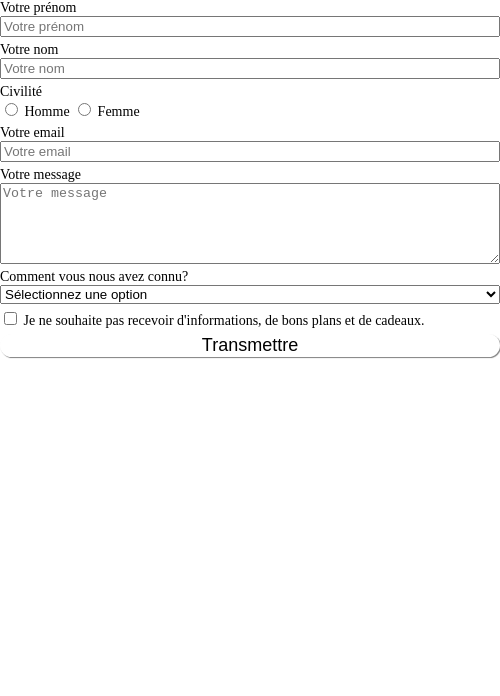
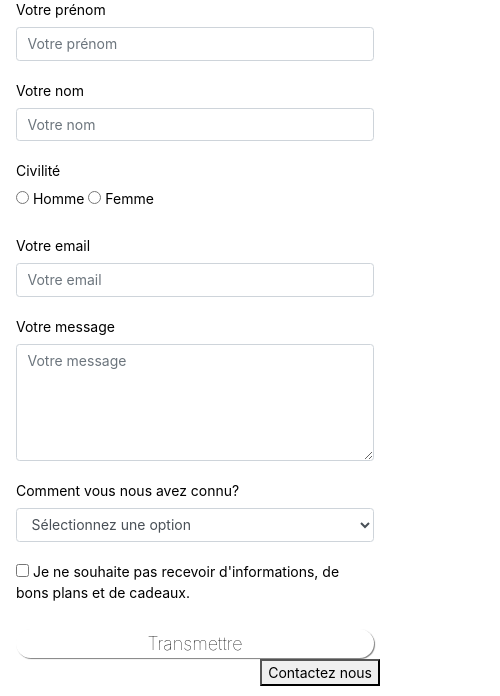
Before and after one commit to atm2117/chillofullstack_lecture, a plain HTML site: page html-css/courses/contact.html in a window 390 px wide. Shown: the part 148-844 px from the top of the page, 500 px wide, since content can reach past the window. Drawn offline with nearby package versions, Linux system fonts and the light colour scheme.

Commit message:
Ajout du contenu des media query

```diff
--- a/html-css/courses/contact.html
+++ b/html-css/courses/contact.html
@@ -1,7 +1,16 @@
-<!DOCTYPE html>
+<!doctype html>
 <html lang="en">
   <head>
-    <link rel="stylesheet" href="./styles/styles.css">
+    <title>Contact</title>
+    <meta name="viewport" content="width=device-width, initial-scale=1.0" />
+    <link
+      href="https://cdn.jsdelivr.net/npm/bootstrap@6.0.0-alpha.1/dist/css/bootstrap.min.css"
+      rel="stylesheet"
+      integrity="sha384-B/GM4XqrwHnWXNOWMbloTmrYXZg10cakYGmpfsR/bbzQ6JAJI4ihuyADKLnBgrCe"
+      crossorigin="anonymous"
+    />
+    <!-- <script type="module" src="https://cdn.jsdelivr.net/npm/bootstrap@6.0.0-alpha.1/dist/js/bootstrap.bundle.min.js" integrity="sha384-1a/pXj49ZQ1aHEmrJ+gMw1otqoVsYwlEnlD8mIfY2TV03r20Y0CN7uqx1tQogjPL" crossorigin="anonymous"></script> -->
+    <link rel="stylesheet" href="./styles/styles.css" />
   </head>
   <body>
     <ul>
@@ -13,37 +22,58 @@
 
     <h1>Contact</h1>
     <form class="formulaire">
-        <div class="formulaire">
       <div class="form-group">
         <label for="firstName">Votre prénom</label>
-                <input type="text" name="firstName" id="firstName" placeholder="Votre prénom" class="input">
+        <input
+          type="text"
+          name="firstName"
+          id="firstName"
+          placeholder="Votre prénom"
+          class="input form-control"
+        />
       </div>
-            <div class="form-group">
+      <div class="form-group form-field">
         <label for="lastName">Votre nom</label>
-                <input type="text" name="lastName" id="lastName" placeholder="Votre nom" class="input">
+        <input
+          type="text"
+          name="lastName"
+          id="lastName"
+          placeholder="Votre nom"
+          class="input form-control"
+        />
       </div>
       <div class="form-group">
         <label for="civilité">Civilité</label>
         <div class="radio-group" aria-labelledby="civilité">
-                    <input type="radio" name="gender" id="male" value="male">
+          <input type="radio" name="gender" id="male" value="male" />
           <label for="male">Homme</label>
-                    <input type="radio" name="gender" id="female" value="female">
+          <input type="radio" name="gender" id="female" value="female" />
           <label for="female">Femme</label>
         </div>
       </div>
-
-            </div>
       <div class="form-group">
         <label for="email">Votre email</label>
-                <input type="email" name="email" id="email" placeholder="Votre email" class="input">
+        <input
+          type="email"
+          name="email"
+          id="email"
+          placeholder="Votre email"
+          class="input form-control"
+        />
       </div>
       <div class="form-group">
         <label for="message">Votre message</label>
-                <textarea rows="5" name="message" id="message" placeholder="Votre message" class="input"></textarea>
+        <textarea
+          rows="5"
+          name="message"
+          id="message"
+          placeholder="Votre message"
+          class="input form-control"
+        ></textarea>
       </div>
       <div class="form-group">
         <label for="source">Comment vous nous avez connu?</label>
-                <select name="source" id="source" class="input">
+        <select name="source" id="source" class="input form-control">
           <option value="">Sélectionnez une option</option>
           <option value="friend">Par un ami</option>
           <option value="social_media">Réseaux sociaux</option>
@@ -53,12 +83,15 @@
       </div>
       <div class="form-group">
         <label for="information">
-                    <input type="checkbox" name="information" id="information">
-                    Je ne souhaite pas recevoir d'informations, de bons plans et de cadeaux.
+          <input type="checkbox" name="information" id="information" />
+          Je ne souhaite pas recevoir d'informations, de bons plans et de
+          cadeaux.
         </label>
       </div>
       <button type="button" class="button">Transmettre</button>
-        </div>
-
-    </div>
+    </form>
+    <button type="button" class="btn-contact btn-solid theme-success">
+      Contactez nous
+    </button>
   </body>
+</html>
--- a/html-css/courses/styles/styles.css
+++ b/html-css/courses/styles/styles.css
@@ -1,4 +1,5 @@
 body, html {
+    position: relative;
     background-color: white;
     color: black;
     font-size: 14px;
@@ -66,12 +67,6 @@ article {
     /* justify-content: flex-start; */
 }
 
-article .date {
-    display: flex;
-    align-items: center;
-    padding: 15px;
-    flex-direction: column;
-}
 
 article .description {
     flex: 1; /* takes the space between the date and the buttons */
@@ -119,7 +114,6 @@ footer {
 }
 
 .container {
-    width: 1000px;
     margin: 0 auto;  /* centre horizontalement */
 }
 
@@ -161,7 +155,10 @@ footer {
 }
 
 .formulaire {
-    width: 500px;
+    max-width: 500px;
+    width: 100%;
+    box-sizing: border-box;
+    padding: 0 16px;   /* keep inputs off the screen edges on phones */
     margin:0 auto;
     display: flex;
     flex-direction: column;
@@ -172,3 +169,43 @@ footer {
     display: flex;
     flex-direction: column;
 }
+
+.btn-contact {
+    position: fixed;
+    right: 10px;
+    bottom: 10px;
+}
+
+
+@media (max-width: 575.98px) {
+    /* .container {
+        width: 100%;
+    }  */
+    article {
+        flex-direction: column;
+        width: 100%;
+    }
+    .actions {
+        flex-direction: column;
+    }
+}
+
+@media (min-width: 767.98px) {
+    article .date {
+        display: flex;
+        align-items: center;
+        padding: 15px;
+        flex-direction: column;
+    }
+}
+
+@media (max-width: 991.98px) { }
+
+
+@media (min-width: 1199.98px) {
+    .container {
+        width: 1000px;
+    }
+ }
+
+@media (max-width: 1399.98px) {  }
```
Also changed, not shown: html-css/courses/creer.html (+2 -0 lines), html-css/courses/index.html (+5 -0 lines), html-css/courses/liste.html (+2 -0 lines), html-css/courses/liste_tableau.html (+2 -0 lines), html-css/bootstrap.txt (added), html-css/grilles.txt (added), html-css/media-qry.txt (added), html-css/position.txt (added). Lines whose indentation alone changed are shown as unchanged.
